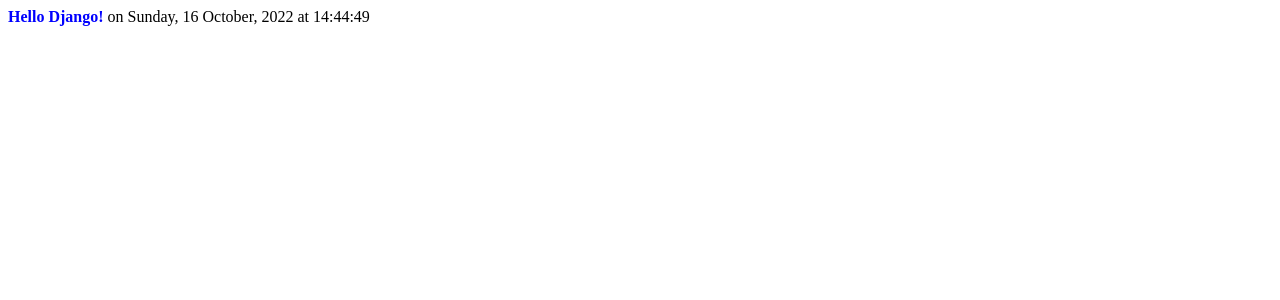
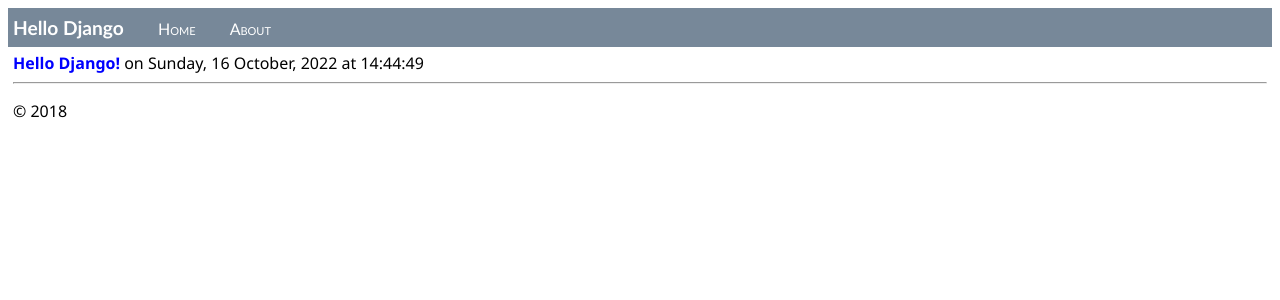
Before and after one commit to Stepan5024/DjangoWebProjectPython, a Django app: page / in a window 1280 px wide. Shown: the top 300 px of the page. Run offline with Django 3.2, Linux system fonts and the light colour scheme.

Commit message:
Добавил несколько шаблонов

```diff
--- a/DjangoWebProjectPython/DjangoWebProjectPython/urls.py
+++ b/DjangoWebProjectPython/DjangoWebProjectPython/urls.py
@@ -27,6 +27,7 @@
 urlpatterns = [
     url(r'^$', HelloDjangoApp.views.index, name='index'),
     url(r'^home$', HelloDjangoApp.views.index, name='home'),
+    url(r'^about$', HelloDjangoApp.views.about, name='about'),
 ]
 """urlpatterns = [
     # Uncomment the next line to enable the admin:
--- a/DjangoWebProjectPython/HelloDjangoApp/static/site.css
+++ b/DjangoWebProjectPython/HelloDjangoApp/static/site.css
@@ -2,3 +2,30 @@
     font-weight: 600;
     color: blue;
 }
+.navbar {
+    background-color: lightslategray;
+    font-size: 1em;
+    font-family: 'Trebuchet MS', 'Lucida Sans Unicode', 'Lucida Grande', 'Lucida Sans', Arial, sans-serif;
+    color: white;
+    padding: 8px 5px 8px 5px;
+}
+
+.navbar a {
+        text-decoration: none;
+        color: inherit;
+}
+
+.navbar-brand {
+    font-size: 1.2em;
+    font-weight: 600;
+}
+
+.navbar-item {
+    font-variant: small-caps;
+    margin-left: 30px;
+}
+
+.body-content {
+    padding: 5px;
+    font-family: 'Segoe UI', Tahoma, Geneva, Verdana, sans-serif;
+}
--- a/DjangoWebProjectPython/HelloDjangoApp/templates/HelloDjangoApp/index.html
+++ b/DjangoWebProjectPython/HelloDjangoApp/templates/HelloDjangoApp/index.html
@@ -1,10 +1,15 @@
 <html>
 <head>
-    <title>{{ title }}</title>
-    {% load static %} <!-- Instruct Django to load static files -->
-    <link rel="stylesheet" type="text/css" href="{% static 'site.css' %}" />
+
+    {% extends "HelloDjangoApp/layout.html" %}
+    {% block content %}
+    <span class="message">{{ message }}</span>
+    {{ content }}
+    {% endblock %}
 </head>
 <body>
+
+    <div><a href="about">About</a></div>
     <span class="message">{{ message }}</span>{{ content }}
 </body>
 </html>
--- /dev/null
+++ b/DjangoWebProjectPython/HelloDjangoApp/templates/HelloDjangoApp/layout.html
@@ -0,0 +1,25 @@
+<!DOCTYPE html>
+<html>
+<head>
+    <meta charset="utf-8" />
+    <title>{{ title }}</title>
+    {% load static %}
+    <link rel="stylesheet" type="text/css" href="{% static 'site.css' %}" />
+</head>
+
+<body>
+    <div class="navbar">
+        <a href="/" class="navbar-brand">Hello Django</a>
+        <a href="{% url 'home' %}" class="navbar-item">Home</a>
+        <a href="{% url 'about' %}" class="navbar-item">About</a>
+    </div>
+
+    <div class="body-content">
+        {% block content %}{% endblock %}
+        <hr />
+        <footer>
+            <p>&copy; 2018</p>
+        </footer>
+    </div>
+</body>
+</html>
--- a/DjangoWebProjectPython/HelloDjangoApp/views.py
+++ b/DjangoWebProjectPython/HelloDjangoApp/views.py
@@ -3,6 +3,15 @@
 from django.shortcuts import render
 # Create your views here.
 
+def about(request):
+    return render(
+        request,
+        "HelloDjangoApp/about.html",
+        {
+            'title' : "About HelloDjangoApp",
+            'content' : "Example app page for Django."
+        }
+    )
 
 def index(request):
 
```
Also changed, not shown: DjangoWebProjectPython/HelloDjangoApp/templates/HelloDjangoApp/about.html (added, +13 -0 lines), 1 other file.
